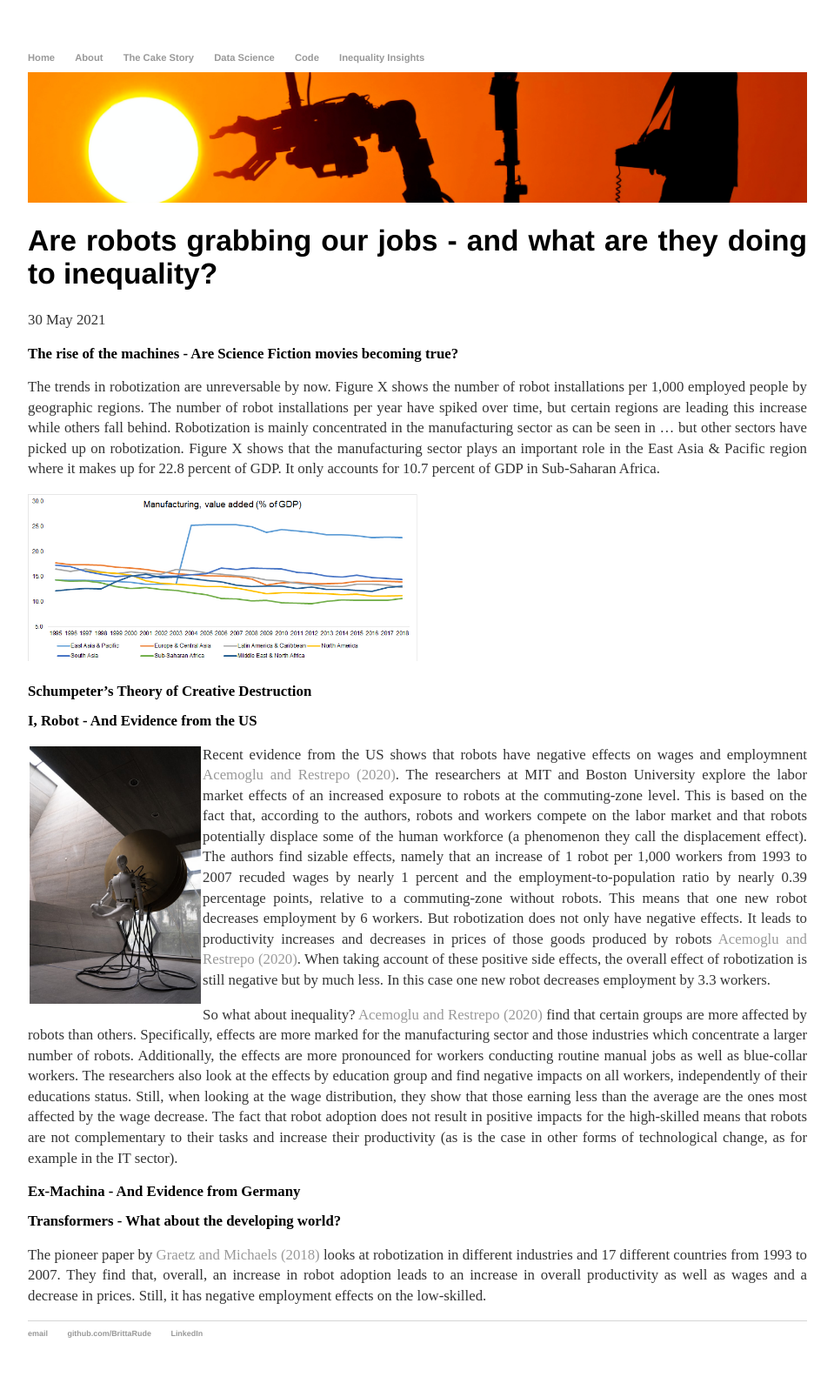
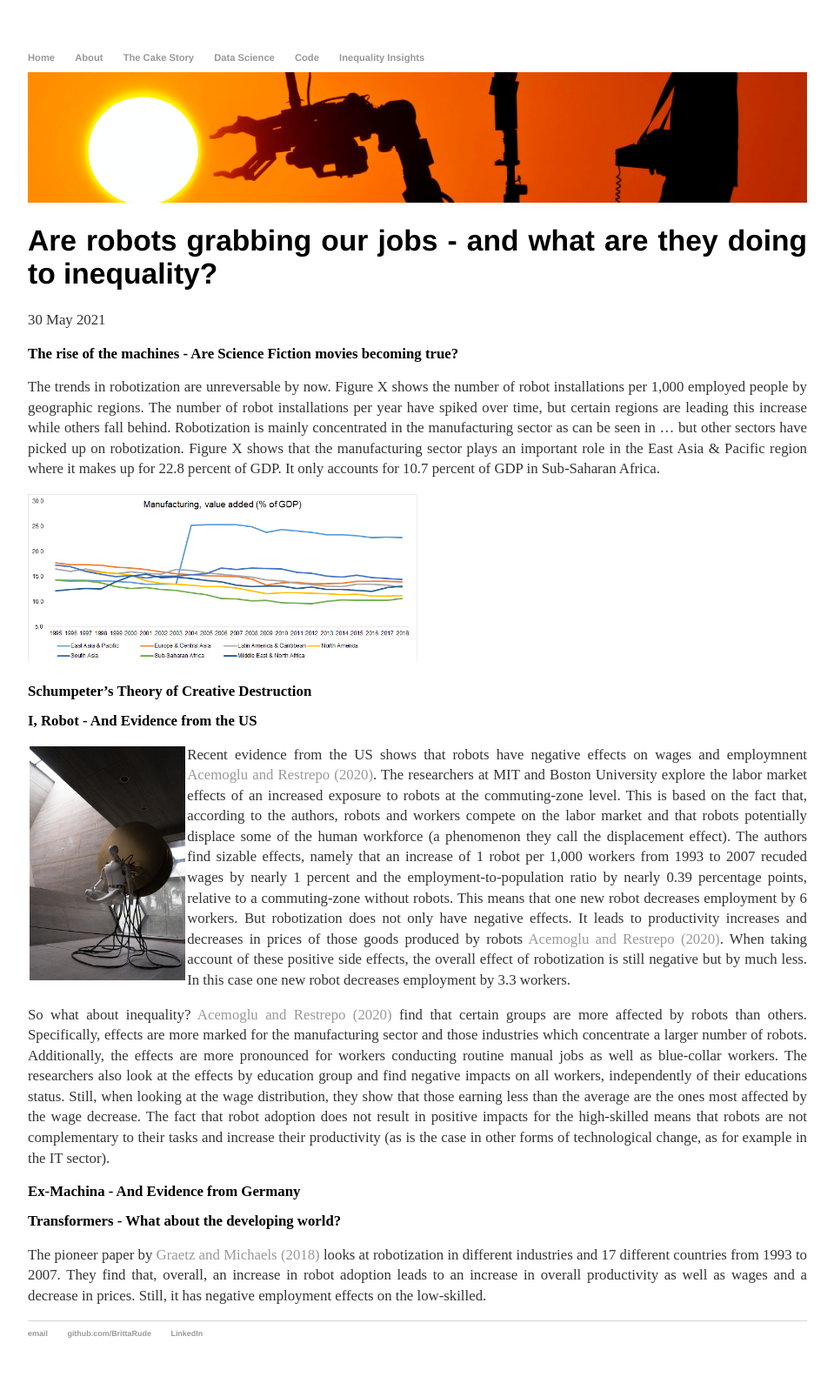
Before and after one commit to BrittaRude/BrittaRude.github.io, a Jekyll site: the page built from inputs_cakestory/_posts/2021-05-30-britta-rude-are-robots-grabbing-our-jobs.md, in a window 1280 px wide. Shown: the whole page at 87% size, without its empty margins (160-1119 px from the left). Built offline with Jekyll 4.4.1, drawn with Linux system fonts in a browser that asks for light colours.

Commit message:
Update 2021-05-30-britta-rude-are-robots-grabbing-our-jobs.md

```diff
--- a/inputs_cakestory/_posts/2021-05-30-britta-rude-are-robots-grabbing-our-jobs.md
+++ b/inputs_cakestory/_posts/2021-05-30-britta-rude-are-robots-grabbing-our-jobs.md
@@ -16,7 +16,7 @@ The trends in robotization are unreversable by now. Figure X shows the number of
 
 ## I, Robot - And Evidence from the US
 
-<img src="/images/robots_us.jpg" alt="robots_us" style="float:left;margin: 2px 2px 2px 2px;max-width:22%;"/>
+<img src="/images/robots_us.jpg" alt="robots_us" style="float:left;margin: 2px 2px 2px 2px;max-width:20%;"/>
 
 Recent evidence from the US shows that robots have negative effects on wages and employmnent [Acemoglu and Restrepo (2020)](https://economics.mit.edu/files/19696). The researchers at MIT and Boston University explore the labor market effects of an increased exposure to robots at the commuting-zone level. This is based on the fact that, according to the authors, robots and workers compete on the labor market and that robots potentially displace some of the human workforce (a phenomenon they call the displacement effect). The authors find sizable effects, namely that an increase of 1 robot per 1,000 workers from 1993 to 2007 recuded wages by nearly 1 percent and the employment-to-population ratio by nearly 0.39 percentage points, relative to a commuting-zone without robots. This means that one new robot decreases employment by 6 workers.
 But robotization does not only have negative effects. It leads to productivity increases and decreases in prices of those goods produced by robots [Acemoglu and Restrepo (2020)](https://economics.mit.edu/files/19696). When taking account of these positive side effects, the overall effect of robotization is still negative but by much less. In this case one new robot decreases employment by 3.3 workers.
```
